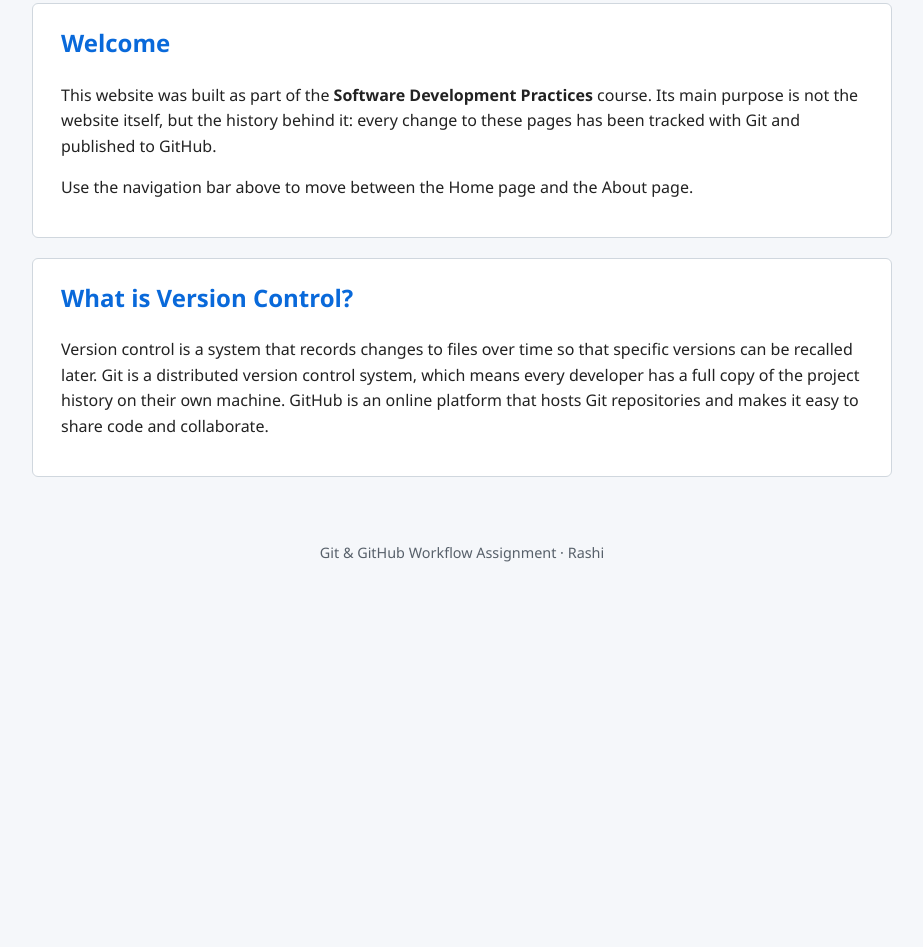
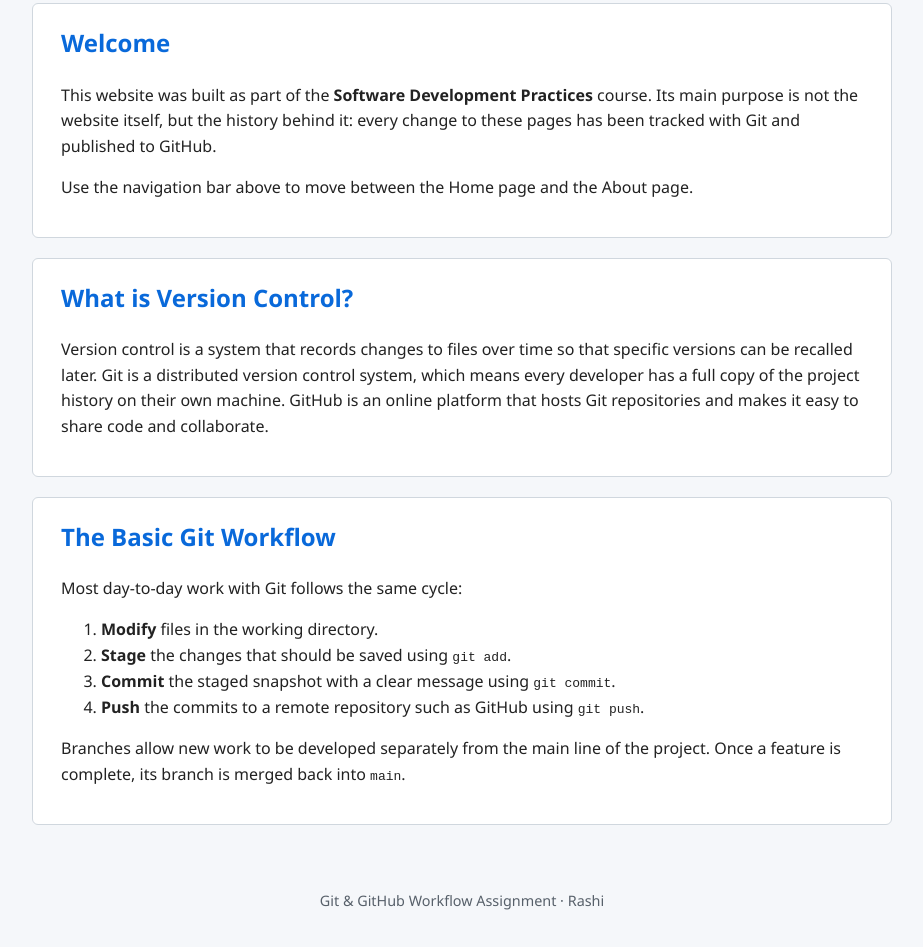
Before and after one commit to RashiMalik02/github_sga, a plain HTML site: page index.html in a window 1280 px wide. Shown: the part 196-1143 px from the top of the page, without its empty margins (178-1101 px from the left). Before the commit the page ends 800 px from the top, so only its background shows below. Drawn offline with Linux system fonts and the light colour scheme.

Commit message:
Update homepage content

```diff
--- a/index.html
+++ b/index.html
@@ -86,6 +86,22 @@
                 makes it easy to share code and collaborate.
             </p>
         </section>
+
+        <section>
+            <h2>The Basic Git Workflow</h2>
+            <p>Most day-to-day work with Git follows the same cycle:</p>
+            <ol>
+                <li><strong>Modify</strong> files in the working directory.</li>
+                <li><strong>Stage</strong> the changes that should be saved using <code>git add</code>.</li>
+                <li><strong>Commit</strong> the staged snapshot with a clear message using <code>git commit</code>.</li>
+                <li><strong>Push</strong> the commits to a remote repository such as GitHub using <code>git push</code>.</li>
+            </ol>
+            <p>
+                Branches allow new work to be developed separately from the main line of the
+                project. Once a feature is complete, its branch is merged back into
+                <code>main</code>.
+            </p>
+        </section>
     </main>
 
     <footer>
```
